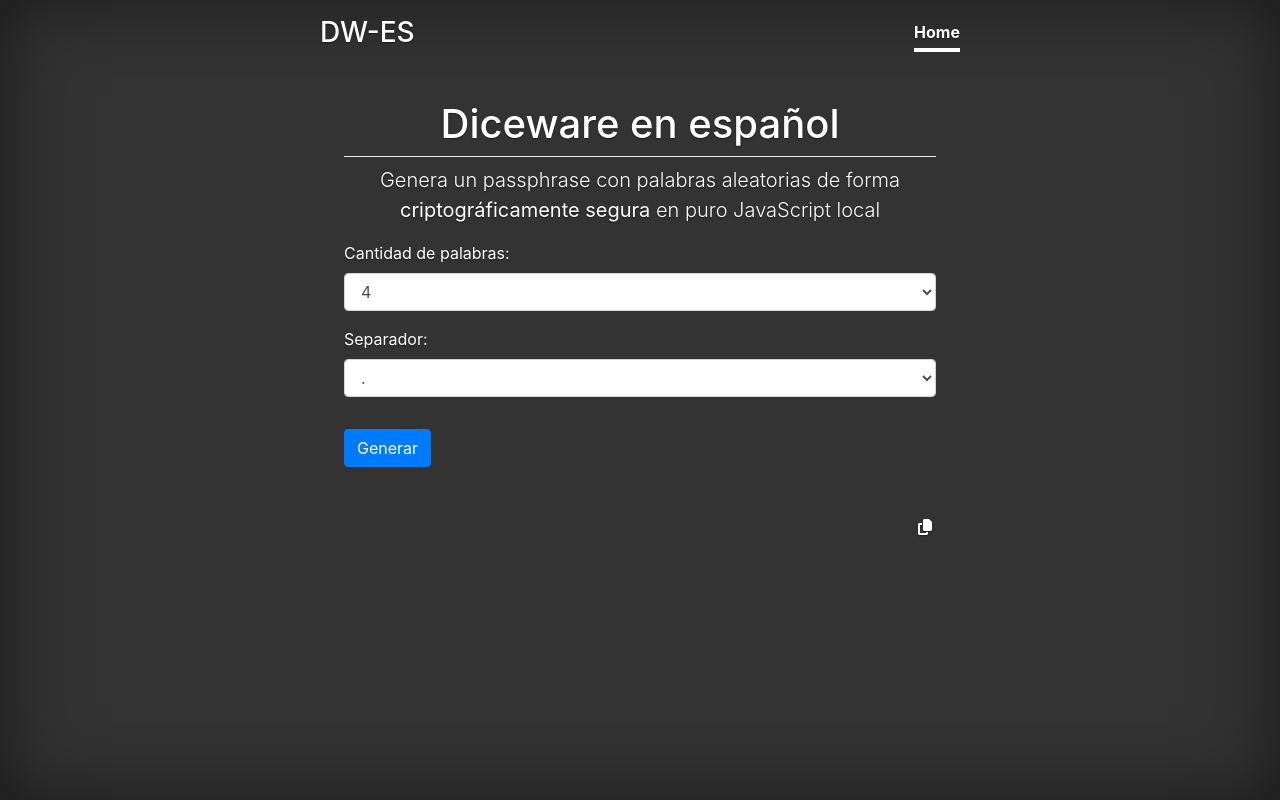
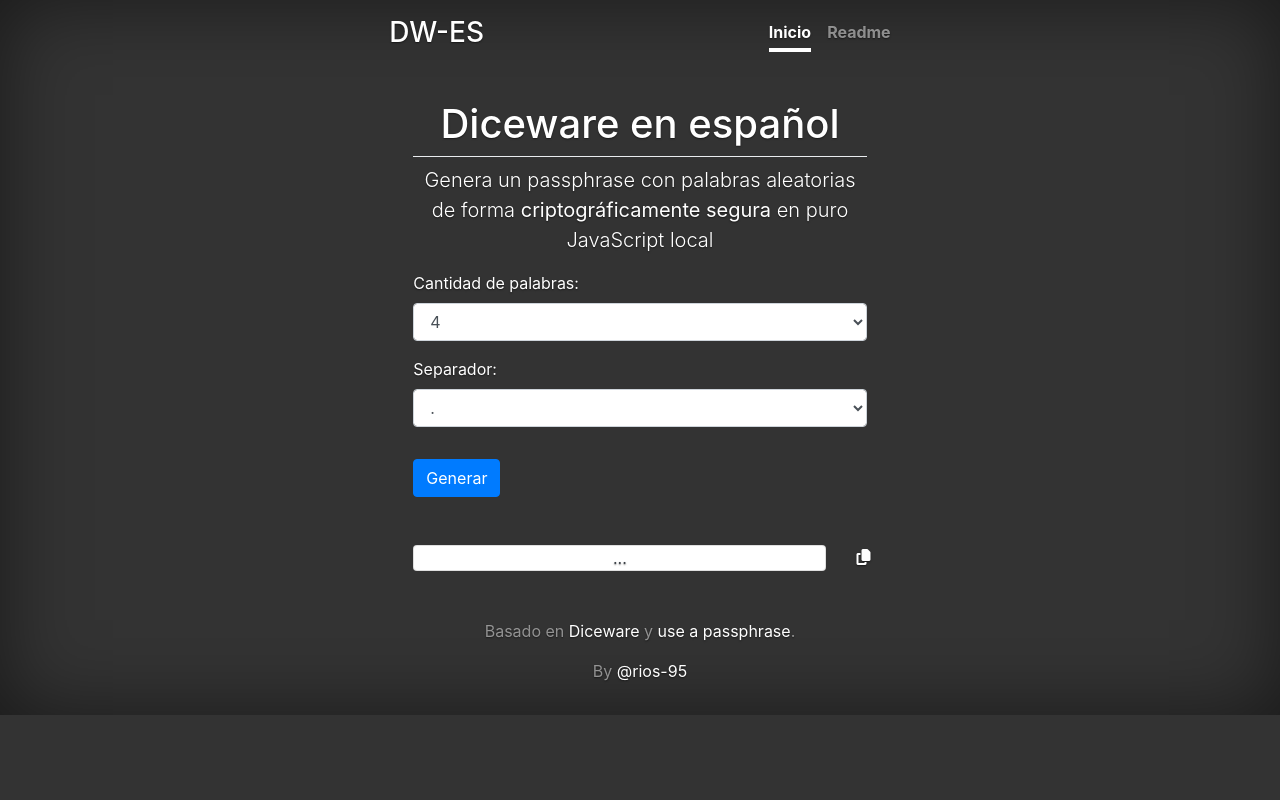
Before and after one commit to rios-95/diceware-spanish, a plain HTML site: page index.html in a window 1280 px wide. Drawn offline with Linux system fonts and the light colour scheme.

Commit message:
Correcciones de estilos y readme.md

```diff
--- a/css/cover.css
+++ b/css/cover.css
@@ -26,7 +26,6 @@ a:hover {
 
 html,
 body {
-  height: 100%;
   background-color: #333;
 }
 
--- a/index.html
+++ b/index.html
@@ -9,6 +9,7 @@
     />
     <meta name="description" content="" />
     <title>Diceware en español</title>
+    <link rel="icon" href="img/favicon.ico">
 
     <!-- Bootstrap core CSS -->
     <link href="css/bootstrap.min.css" rel="stylesheet" />
@@ -20,30 +21,29 @@
       #copiarIcono {
         cursor: pointer;
       }
+      #dicewareText {
+        overflow-wrap: break-word
+      }
     </style>
   </head>
 
   <body class="text-center">
-    <div class="cover-container d-flex h-100 p-3 mx-auto flex-column">
+    <div class="container col-xl-5 col-lg-6 col-md-6 d-flex h-100 p-3 mx-auto flex-column">
       <header class="masthead mb-5">
         <div class="inner">
           <h3 class="masthead-brand">DW-ES</h3>
           <nav class="nav nav-masthead justify-content-center">
             <a
               class="nav-link active"
-              href="#"
-              >Home</a
-            >
-            <!-- <a
-              class="nav-link"
-              href=/#"
-              >Features</a
+              href="index.html"
+              >Inicio</a
             >
             <a
               class="nav-link"
-              href="#"
-              >Contact</a
-            > -->
+              target="_blank"
+              href="https://github.com/rios-95/diceware-spanish/blob/main/README.md"
+              >Readme</a
+            >
           </nav>
         </div>
       </header>
@@ -85,14 +85,25 @@
         </form>
 
         <div class="row">
-            <div class="col-md-11 mt-5">
-              <p id="dicewareText" class="text-wrap"></p>
+            <div class="col-md-11 mt-5 text-dark">
+              <div class="card" >
+                <ul class="list-group list-group-flush list-unstyled">
+                  <li id="dicewareText" class="text-wrap pl-2 pr-2">...</li>
+                </ul>
+              </div>
             </div>
             <div class="col-md-1 mt-5">
               <i id="copiarIcono" class="fas fa-solid fa-copy"></i>
             </div>
         </div>
       </main>
+
+      <footer class="mastfoot mt-5">
+        <div class="inner">
+          <p>Basado en <a href="https://en.wikipedia.org/wiki/Diceware" target="_blank">Diceware</a> y <a href="https://www.useapassphrase.com/" target="_blank">use a passphrase</a>. </p>
+          <p>By <a href="https://github.com/rios-95/diceware-spanish/" target="_blank">@rios-95</a></p>
+        </div>
+      </footer>
     </div>
 
     <!-- Bootstrap core JavaScript
--- a/js/generador.js
+++ b/js/generador.js
@@ -14,13 +14,6 @@ function tirarDados() {
   return tirada;
 }
 
-/**
- * Dada una tirada de dados recupera la palabra del diccionario
- * @param {string} tirada
- */
-function getPalabra(tirada) {
-
-}
 
 async function cargarDiccionarioDiceware() {
   const respuesta = await fetch("js/dictionary/dw-es.json");
```
Also changed, not shown: img/favicon.ico (added), 1 other file.
